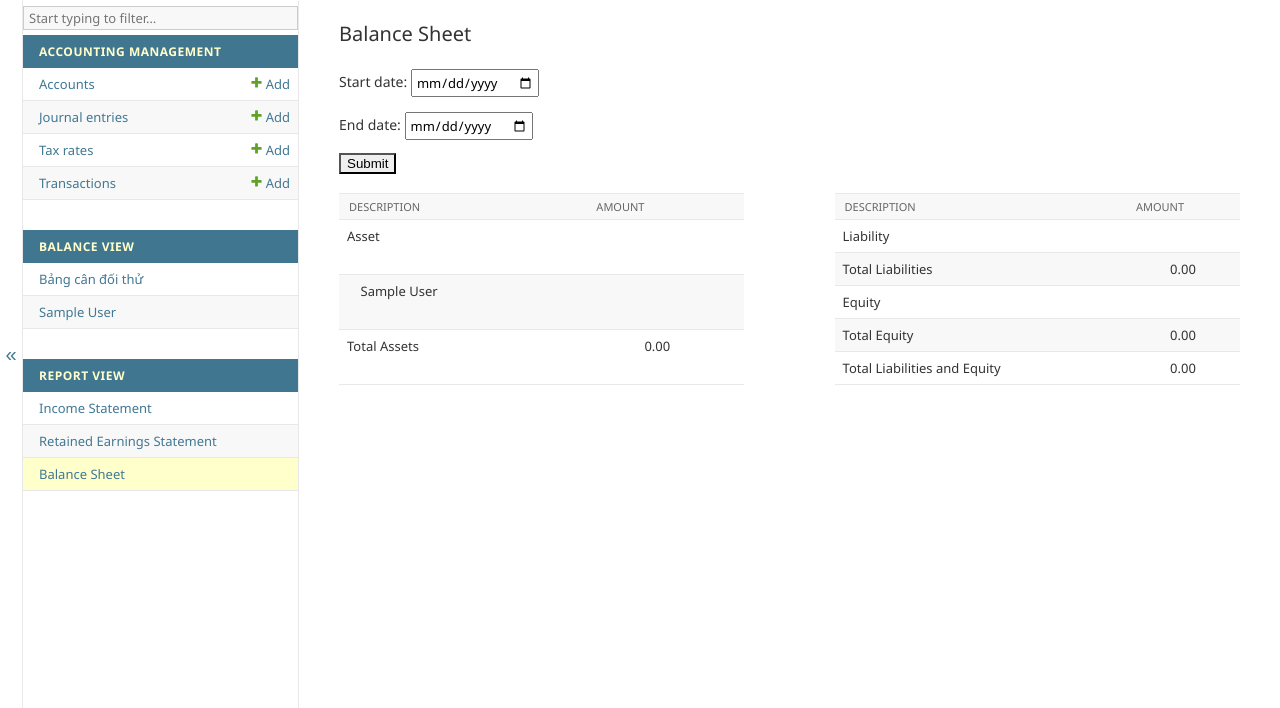
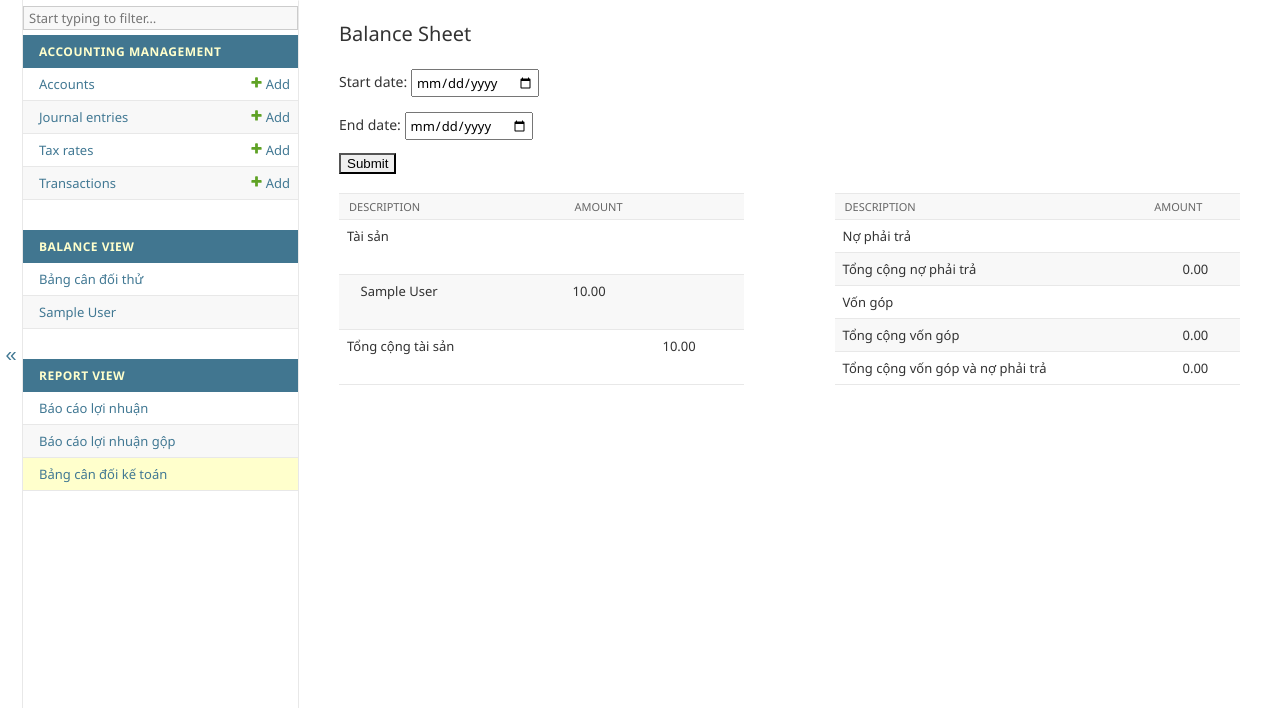
Before and after one commit to Excluv/accounting_app, a Django app: a page that uses accounting_app/accounting/templates/admin/balance_sheet.html in a window 1280 px wide. Shown: the part 92-800 px from the top of the page. Run offline with Django 5.2, Linux system fonts and the light colour scheme; a user stored in the database is signed in; tables that the repository leaves empty hold one stand-in row (values such as "Sample post"); lists and menus that the app fills with data are empty.

Commit message:
12/01/2025 fix balance sheet bug, update language

```diff
--- a/accounting_app/accounting/admin.py
+++ b/accounting_app/accounting/admin.py
@@ -164,9 +164,13 @@ class AccountingAdminSite(admin.AdminSite):
         # Create Report View app
         report_view_app = create_custom_app("Report View", reverse("admin:index"))
 
-        reports = ["Income Statement", "Retained Earnings Statement", "Balance Sheet"]
+        reports = [
+            ("Income Statement", "Báo cáo lợi nhuận", reverse("report_view", args=["Income Statement"])),
+            ("Retained Earnings Statement", "Báo cáo lợi nhuận gộp", reverse("report_view", args=["Retained Earnings Statement"])),
+            ("Balance Sheet", "Bảng cân đối kế toán", reverse("report_view", args=["Balance Sheet"]))
+        ]
         for report in reports:
-            report_view_model = create_custom_model(report, reverse("report_view", args=[report]))
+            report_view_model = create_custom_model(report[1], report[2])
             report_view_app["models"].append(report_view_model)
 
         app_list = super().get_app_list(request)
--- a/accounting_app/accounting/components.py
+++ b/accounting_app/accounting/components.py
@@ -71,11 +71,11 @@ class ViewComponent:
 
     def get_retained_earnings_statement(self, start_date, end_date):
         net_income = calc_net_income()
-        cash_dividends = calc_tx_total(get_account_transactions("Cash Dividends"))
+        cash_dividends = calc_tx_total(get_account_transactions("Chi cổ tức bằng tiền mặt"))
         increased_retained_earnings = net_income - cash_dividends
 
-        retained_earnings_tx = get_account_transactions("Retained Earnings", start_date, end_date)
-        beginning_retained_earnings = retained_earnings_tx[0].amount if retained_earnings_tx else 0
+        retained_earnings_tx = get_account_transactions("Lợi nhuận sau thuế chưa phân phối", start_date, end_date)
+        beginning_retained_earnings = abs(calc_tx_total(retained_earnings_tx))
         ending_retained_earnings = beginning_retained_earnings + increased_retained_earnings
 
         components = {
@@ -92,9 +92,18 @@ class ViewComponent:
         liability_accounts = get_account_info("type", account_type="Liability")
         equity_accounts = get_account_info("type", account_type="Equity")
 
-        total_assets = calc_account_balance(asset_accounts, start_date, end_date)
-        total_liabilities = calc_account_balance(liability_accounts, start_date, end_date)
-        total_equity = calc_account_balance(equity_accounts, start_date, end_date)
+        for acc in asset_accounts:
+            acc.balance = calc_account_balance(acc.name, start_date, end_date)
+
+        for acc in liability_accounts:
+            acc.balance = calc_account_balance(acc.name, start_date, end_date)
+
+        for acc in equity_accounts:
+            acc.balance = calc_account_balance(acc.name, start_date, end_date)
+
+        total_assets = sum([acc.balance for acc in asset_accounts])
+        total_liabilities = sum([acc.balance for acc in liability_accounts])
+        total_equity = sum([acc.balance for acc in equity_accounts])
         total_liabilities_and_equity = total_liabilities + total_equity
 
         components = {
--- a/accounting_app/accounting/templates/admin/account_balance.html
+++ b/accounting_app/accounting/templates/admin/account_balance.html
@@ -24,7 +24,7 @@
 {% endblock %}
 
 {% block content_title %}
-    <h1>{{ account_name }} Balance</h1>
+    <h1>{{ account_name }}</h1>
 {% endblock %}
 
 {% block content %}
@@ -69,7 +69,7 @@
             <tr>
                 <th colspan="4" text-align="center">Total</th>
                 <th>{{ total_debit|addcomma }}</th>
-                <th>{{ total_credit|addcomma }}</th>
+                <th>{{ total_credit|abs_value|addcomma }}</th>
             </tr>
         </tfoot>
     </table>
--- a/accounting_app/accounting/templates/admin/balance_sheet.html
+++ b/accounting_app/accounting/templates/admin/balance_sheet.html
@@ -48,7 +48,7 @@
         </thead>
         <tbody>
             <tr>
-                <th colspan="3">Asset</th>
+                <th colspan="3">Tài sản</th>
             </tr>
             {% for account in asset_accounts %}
             <tr>
@@ -58,7 +58,7 @@
             </tr>
             {% endfor %}
             <tr>
-                <th>Total Assets</th>
+                <th>Tổng cộng tài sản</th>
                 <td>&nbsp;</td>
                 <th>{{ total_assets|addcomma }}</th>
             </tr>
@@ -75,39 +75,39 @@
         </thead>
         <tbody>
             <tr>
-                <th colspan="3">Liability</th>
+                <th colspan="3">Nợ phải trả</th>
             </tr>
             {% for account in liability_accounts %}
             <tr>
                 <td>&nbsp;&nbsp;&nbsp; {{ account.name }}</td>
-                <td>{{ account.balance|addcomma }}</td>
+                <td>{{ account.balance|abs_value|addcomma }}</td>
                 <td>&nbsp;</td>
             </tr>
             {% endfor %}
             <tr>
-                <th>Total Liabilities</th>
+                <th>Tổng cộng nợ phải trả</th>
                 <td>&nbsp;</td>
-                <th>{{ total_liabilities|addcomma }}</th>
+                <th>{{ total_liabilities|abs_value|addcomma }}</th>
             </tr>
             <tr>
-                <th colspan="3">Equity</th>
+                <th colspan="3">Vốn góp</th>
             </tr>
             {% for account in equity_accounts %}
             <tr>
                 <td>&nbsp;&nbsp;&nbsp; {{ account.name }}</td>
-                <td>{{ account.balance|addcomma }}</td>
+                <td>{{ account.balance|abs_value|addcomma }}</td>
                 <td>&nbsp;</td>
             </tr>
             {% endfor %}
             <tr>
-                <th>Total Equity</th>
+                <th>Tổng cộng vốn góp</th>
                 <td>&nbsp;</td>
-                <th>{{ total_equity|addcomma }}</th>
+                <th>{{ total_equity|abs_value|addcomma }}</th>
             </tr>
             <tr>
-                <th>Total Liabilities and Equity</th>
+                <th>Tổng cộng vốn góp và nợ phải trả</th>
                 <td>&nbsp;</td>
-                <th>{{ total_liabilities_and_equity|addcomma }}</th>
+                <th>{{ total_liabilities_and_equity|abs_value|addcomma }}</th>
             </tr>
         </tbody>
     </table>
--- a/accounting_app/accounting/utils.py
+++ b/accounting_app/accounting/utils.py
@@ -53,7 +53,7 @@ def calc_cumulative_balance(transactions: QuerySet) -> dict:
     if normal_balance == "Debit":
         debit = np.cumsum([float(transaction.amount) for transaction in transactions])
     elif normal_balance == "Credit":
-        credit = np.abs(np.cumsum([float(transaction.amount) for transaction in transactions]))
+        credit = np.cumsum([float(transaction.amount) for transaction in transactions])
 
     cumulative_balance = {
         "debit_balance": debit,
@@ -89,7 +89,7 @@ def calc_account_balance(account_name: Union[str, list],
         tx = get_account_transactions(account_name, start_date, end_date)
         account_balance = calc_tx_total(tx)
     else:
-        tx = [get_account_transactions(account, start_date, end_date) for account in account_name]
+        tx = [get_account_transactions(account.name, start_date, end_date) for account in account_name]
         account_balance = sum([calc_tx_total(t) for t in tx])
 
     return account_balance
```
Also changed, not shown: accounting_app/accounting/templates/admin/income_statement.html (+5 -5 lines), accounting_app/accounting/templates/admin/retained_earnings_statement.html (+5 -5 lines).
